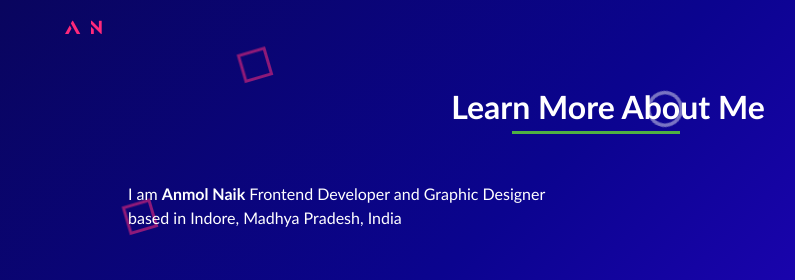
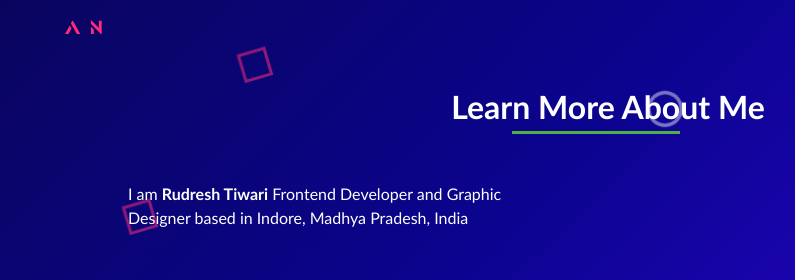
Before and after one commit to Rudreshtiwari/rudreshtiwari.github.io, a plain HTML site: page about.html in a window 1280 px wide. Shown: the top 280 px of the page, 0-795 px from the left. Drawn offline with nearby package versions, Linux system fonts and the light colour scheme.

Commit message:
Update about.html

```diff
--- a/about.html
+++ b/about.html
@@ -30,7 +30,7 @@
                     <a href="index.html">Home</a>
                     <a href="about.html">About</a>
                     <a href="work.html">Work</a>
-                    <a href="files/Anmol Naik Resume.pdf">Download Resume</a>
+                    <a href="files/Rudresh Tiwari CV.pdf">Download Resume</a>
                     <button class="headerbtn"><a href="contact.html">Contact</a></button>
                 </div>
             </div>
@@ -57,7 +57,7 @@
                 <div class="aboutme">
 
                 <div>
-                    <p>I am <b>Anmol Naik</b> Frontend Developer and Graphic Designer based in Indore, Madhya Pradesh, India</p>
+                    <p>I am <b>Rudresh Tiwari</b> Frontend Developer and Graphic Designer based in Indore, Madhya Pradesh, India</p>
 
                 </div>
                 <div class="aboutimg">
```
